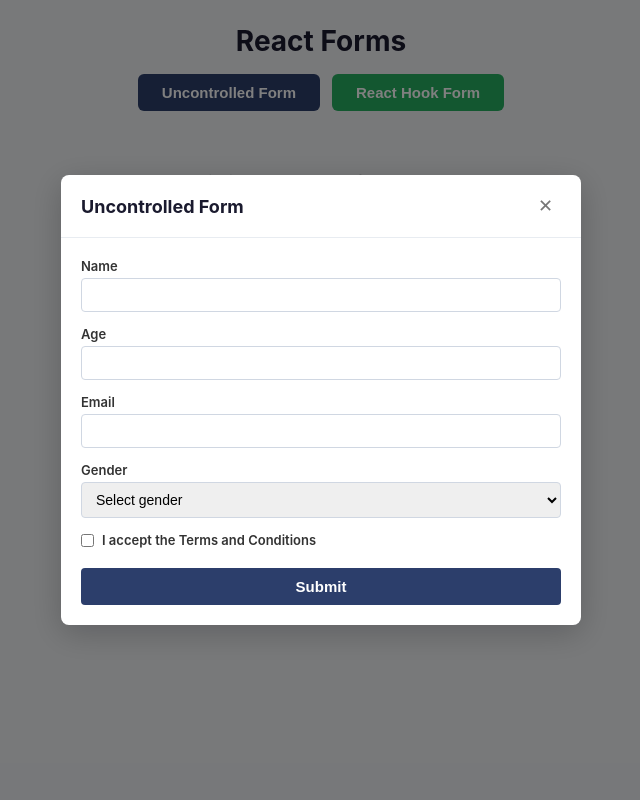
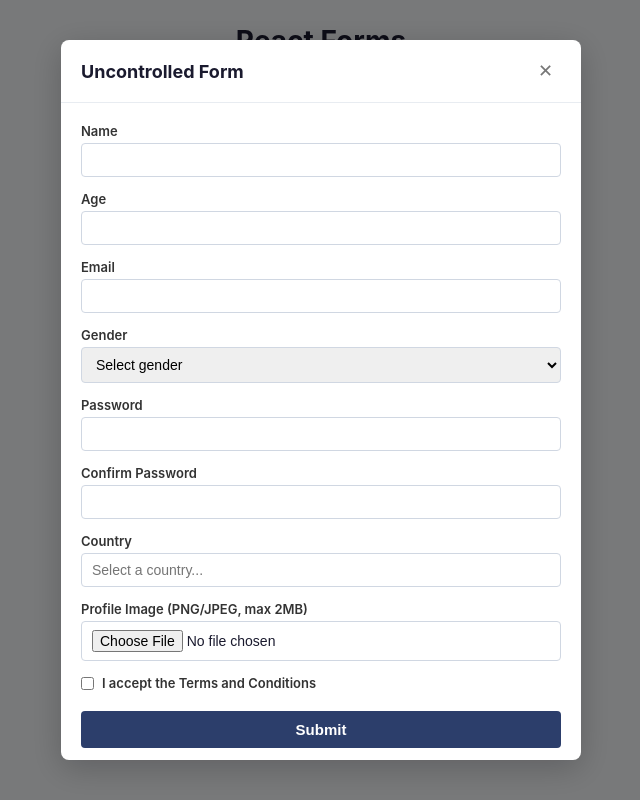
Before and after one commit to KarpovDmitriy/karpovdmitriy-REACT2026Q2, a React (Vite) app: page / in a window 1280 px wide. Both pictures are taken after a click on the button "Uncontrolled Form". Shown: the whole page, without its empty margins (319-959 px from the left). Built offline with nearby package versions, Linux system fonts and the light colour scheme.

Commit message:
feat: advanced fields - image, password, country

```diff
--- /dev/null
+++ b/src/components/CountryAutocomplete/CountryAutocomplete.tsx
@@ -0,0 +1,32 @@
+import { useFormStore } from '../../store/useFormStore';
+
+interface Props {
+  id: string;
+  value?: string;
+  onChange?: (value: string) => void;
+  inputRef?: React.Ref<HTMLInputElement>;
+}
+
+function CountryAutocomplete({ id, value, onChange, inputRef }: Props) {
+  const countries = useFormStore((s) => s.countries);
+  const listId = `${id}-list`;
+  return (
+    <>
+      <input
+        id={id}
+        name="country"
+        list={listId}
+        autoComplete="off"
+        placeholder="Select a country..."
+        ref={inputRef}
+        value={value}
+        onChange={onChange ? (e) => onChange(e.target.value) : undefined}
+      />
+      <datalist id={listId}>
+        {countries.map((c) => <option key={c} value={c} />)}
+      </datalist>
+    </>
+  );
+}
+
+export default CountryAutocomplete;
--- a/src/components/HookForm/HookForm.tsx
+++ b/src/components/HookForm/HookForm.tsx
@@ -1,49 +1,53 @@
+import { useState } from 'react';
 import { useForm } from 'react-hook-form';
+import { convertToBase64, validateImageFile } from '../../utils/imageUtils';
 import { useFormStore } from '../../store/useFormStore';
 import { FormData } from '../../types';
+import PasswordStrength from '../PasswordStrength/PasswordStrength';
+import CountryAutocomplete from '../CountryAutocomplete/CountryAutocomplete';
 import '../form.css';
 
 interface Props { onSuccess: () => void; }
-
-interface BasicFormValues { name: string; age: number; email: string; gender: string; acceptTerms: boolean; }
+interface FullFormValues { name: string; age: number; email: string; gender: string; acceptTerms: boolean; password: string; confirmPassword: string; country: string; image: string; }
 
 function HookForm({ onSuccess }: Props) {
   const addSubmission = useFormStore((s) => s.addSubmission);
-  const { register, handleSubmit } = useForm<BasicFormValues>({ defaultValues: { name: '', age: 0, email: '', gender: '', acceptTerms: false } });
+  const [imageError, setImageError] = useState('');
+  const { register, handleSubmit, watch, setValue } = useForm<FullFormValues>({
+    defaultValues: { name: '', age: 0, email: '', gender: '', acceptTerms: false, password: '', confirmPassword: '', country: '', image: '' },
+  });
+  const passwordValue = watch('password') || '';
 
-  const onSubmit = (values: BasicFormValues) => {
-    const data: FormData = { ...values, age: Number(values.age), password: '', confirmPassword: '', country: '', image: '' };
+  const onFileChange = async (e: React.ChangeEvent<HTMLInputElement>) => {
+    const file = e.target.files?.[0];
+    if (!file) { setImageError('Image is required.'); setValue('image', ''); return; }
+    const err = validateImageFile(file);
+    if (err) { setImageError(err); setValue('image', ''); return; }
+    setImageError('');
+    const base64 = await convertToBase64(file);
+    setValue('image', base64);
+  };
+
+  const onSubmit = (values: FullFormValues) => {
+    if (imageError) return;
+    const data: FormData = { ...values, age: Number(values.age) };
     addSubmission(data, 'hook-form');
     onSuccess();
   };
 
   return (
     <form className="form" onSubmit={handleSubmit(onSubmit)} noValidate>
-      <div className="form-field">
-        <label htmlFor="hf-name">Name</label>
-        <input id="hf-name" {...register('name')} type="text" />
+      <div className="form-field"><label htmlFor="hf-name">Name</label><input id="hf-name" {...register('name')} type="text" /></div>
+      <div className="form-field"><label htmlFor="hf-age">Age</label><input id="hf-age" {...register('age')} type="number" min="0" /></div>
+      <div className="form-field"><label htmlFor="hf-email">Email</label><input id="hf-email" {...register('email')} type="email" /></div>
+      <div className="form-field"><label htmlFor="hf-gender">Gender</label>
+        <select id="hf-gender" {...register('gender')} defaultValue=""><option value="" disabled>Select gender</option><option value="male">Male</option><option value="female">Female</option><option value="other">Other</option></select>
       </div>
-      <div className="form-field">
-        <label htmlFor="hf-age">Age</label>
-        <input id="hf-age" {...register('age')} type="number" min="0" />
-      </div>
-      <div className="form-field">
-        <label htmlFor="hf-email">Email</label>
-        <input id="hf-email" {...register('email')} type="email" />
-      </div>
-      <div className="form-field">
-        <label htmlFor="hf-gender">Gender</label>
-        <select id="hf-gender" {...register('gender')} defaultValue="">
-          <option value="" disabled>Select gender</option>
-          <option value="male">Male</option>
-          <option value="female">Female</option>
-          <option value="other">Other</option>
-        </select>
-      </div>
-      <div className="form-field form-checkbox">
-        <input id="hf-terms" {...register('acceptTerms')} type="checkbox" />
-        <label htmlFor="hf-terms">I accept the Terms and Conditions</label>
-      </div>
+      <div className="form-field"><label htmlFor="hf-password">Password</label><input id="hf-password" {...register('password')} type="password" /><PasswordStrength password={passwordValue} /></div>
+      <div className="form-field"><label htmlFor="hf-confirmPassword">Confirm Password</label><input id="hf-confirmPassword" {...register('confirmPassword')} type="password" /></div>
+      <div className="form-field"><label htmlFor="hf-country">Country</label><CountryAutocomplete id="hf-country" value={watch('country')} onChange={(v) => setValue('country', v)} /></div>
+      <div className="form-field"><label htmlFor="hf-image">Profile Image (PNG/JPEG, max 2MB)</label><input id="hf-image" type="file" accept=".png,.jpg,.jpeg" onChange={onFileChange} /><span className="form-error">{imageError}</span></div>
+      <div className="form-field form-checkbox"><input id="hf-terms" {...register('acceptTerms')} type="checkbox" /><label htmlFor="hf-terms">I accept the Terms and Conditions</label></div>
       <button type="submit" className="form-submit">Submit</button>
     </form>
   );
--- /dev/null
+++ b/src/components/PasswordStrength/PasswordStrength.css
@@ -0,0 +1,6 @@
+.pw-strength { margin-top: 4px; }
+.pw-bar-track { height: 4px; background: #e8ecf1; border-radius: 2px; overflow: hidden; }
+.pw-bar-fill { height: 100%; transition: width 0.3s, background 0.3s; border-radius: 2px; }
+.pw-label { font-size: 12px; font-weight: 600; display: block; margin-top: 2px; }
+.pw-checklist { list-style: none; padding: 0; margin: 4px 0 0; display: flex; flex-wrap: wrap; gap: 4px 12px; font-size: 11px; color: #999; }
+.pw-checklist .met { color: #2ecc71; }
--- /dev/null
+++ b/src/components/PasswordStrength/PasswordStrength.tsx
@@ -0,0 +1,27 @@
+import { checkPasswordStrength } from '../../utils/passwordStrength';
+import './PasswordStrength.css';
+
+interface Props { password: string; }
+
+function PasswordStrength({ password }: Props) {
+  if (!password) return null;
+  const s = checkPasswordStrength(password);
+  const colors = ['#e74c3c', '#e67e22', '#f1c40f', '#2ecc71'];
+  const labels = ['Weak', 'Fair', 'Good', 'Strong'];
+  return (
+    <div className="pw-strength">
+      <div className="pw-bar-track">
+        <div className="pw-bar-fill" style={{ width: `${s.score * 25}%`, background: colors[s.score - 1] || '#e74c3c' }} />
+      </div>
+      <span className="pw-label" style={{ color: colors[s.score - 1] || '#e74c3c' }}>{labels[s.score - 1] || 'Weak'}</span>
+      <ul className="pw-checklist">
+        <li className={s.hasUppercase ? 'met' : ''}>1 uppercase letter</li>
+        <li className={s.hasLowercase ? 'met' : ''}>1 lowercase letter</li>
+        <li className={s.hasNumber ? 'met' : ''}>1 number</li>
+        <li className={s.hasSpecial ? 'met' : ''}>1 special character</li>
+      </ul>
+    </div>
+  );
+}
+
+export default PasswordStrength;
--- a/src/components/UncontrolledForm/UncontrolledForm.tsx
+++ b/src/components/UncontrolledForm/UncontrolledForm.tsx
@@ -1,6 +1,9 @@
-import { useRef, FormEvent } from 'react';
+import { useRef, useState, FormEvent } from 'react';
+import { convertToBase64, validateImageFile } from '../../utils/imageUtils';
 import { useFormStore } from '../../store/useFormStore';
 import { FormData } from '../../types';
+import PasswordStrength from '../PasswordStrength/PasswordStrength';
+import CountryAutocomplete from '../CountryAutocomplete/CountryAutocomplete';
 import '../form.css';
 
 interface Props { onSuccess: () => void; }
@@ -8,21 +11,28 @@ interface Props { onSuccess: () => void; }
 function UncontrolledForm({ onSuccess }: Props) {
   const addSubmission = useFormStore((s) => s.addSubmission);
   const formRef = useRef<HTMLFormElement>(null);
+  const [password, setPassword] = useState('');
 
-  const handleSubmit = (e: FormEvent) => {
+  const handleSubmit = async (e: FormEvent) => {
     e.preventDefault();
     if (!formRef.current) return;
     const fd = new window.FormData(formRef.current);
+    const imageFile = (formRef.current.elements.namedItem('imageFile') as HTMLInputElement)?.files?.[0];
+    let imageBase64 = '';
+    if (imageFile) {
+      const err = validateImageFile(imageFile);
+      if (!err) imageBase64 = await convertToBase64(imageFile);
+    }
     const data: FormData = {
       name: (fd.get('name') as string) || '',
       age: Number(fd.get('age')) || 0,
       email: (fd.get('email') as string) || '',
       gender: (fd.get('gender') as string) || '',
       acceptTerms: fd.get('acceptTerms') === 'on',
-      password: '',
-      confirmPassword: '',
-      country: '',
-      image: '',
+      password: (fd.get('password') as string) || '',
+      confirmPassword: (fd.get('confirmPassword') as string) || '',
+      country: (fd.get('country') as string) || '',
+      image: imageBase64,
     };
     addSubmission(data, 'uncontrolled');
     onSuccess();
@@ -30,31 +40,17 @@ function UncontrolledForm({ onSuccess }: Props) {
 
   return (
     <form className="form" ref={formRef} onSubmit={handleSubmit} noValidate>
-      <div className="form-field">
-        <label htmlFor="uc-name">Name</label>
-        <input id="uc-name" name="name" type="text" />
+      <div className="form-field"><label htmlFor="uc-name">Name</label><input id="uc-name" name="name" type="text" /></div>
+      <div className="form-field"><label htmlFor="uc-age">Age</label><input id="uc-age" name="age" type="number" min="0" /></div>
+      <div className="form-field"><label htmlFor="uc-email">Email</label><input id="uc-email" name="email" type="email" /></div>
+      <div className="form-field"><label htmlFor="uc-gender">Gender</label>
+        <select id="uc-gender" name="gender" defaultValue=""><option value="" disabled>Select gender</option><option value="male">Male</option><option value="female">Female</option><option value="other">Other</option></select>
       </div>
-      <div className="form-field">
-        <label htmlFor="uc-age">Age</label>
-        <input id="uc-age" name="age" type="number" min="0" />
-      </div>
-      <div className="form-field">
-        <label htmlFor="uc-email">Email</label>
-        <input id="uc-email" name="email" type="email" />
-      </div>
-      <div className="form-field">
-        <label htmlFor="uc-gender">Gender</label>
-        <select id="uc-gender" name="gender" defaultValue="">
-          <option value="" disabled>Select gender</option>
-          <option value="male">Male</option>
-          <option value="female">Female</option>
-          <option value="other">Other</option>
-        </select>
-      </div>
-      <div className="form-field form-checkbox">
-        <input id="uc-terms" name="acceptTerms" type="checkbox" />
-        <label htmlFor="uc-terms">I accept the Terms and Conditions</label>
-      </div>
+      <div className="form-field"><label htmlFor="uc-password">Password</label><input id="uc-password" name="password" type="password" onChange={(e) => setPassword(e.target.value)} /><PasswordStrength password={password} /></div>
+      <div className="form-field"><label htmlFor="uc-confirmPassword">Confirm Password</label><input id="uc-confirmPassword" name="confirmPassword" type="password" /></div>
+      <div className="form-field"><label htmlFor="uc-country">Country</label><CountryAutocomplete id="uc-country" /></div>
+      <div className="form-field"><label htmlFor="uc-image">Profile Image (PNG/JPEG, max 2MB)</label><input id="uc-image" name="imageFile" type="file" accept=".png,.jpg,.jpeg" /></div>
+      <div className="form-field form-checkbox"><input id="uc-terms" name="acceptTerms" type="checkbox" /><label htmlFor="uc-terms">I accept the Terms and Conditions</label></div>
       <button type="submit" className="form-submit">Submit</button>
     </form>
   );
--- /dev/null
+++ b/src/utils/imageUtils.ts
@@ -0,0 +1,27 @@
+const ALLOWED_TYPES = ['image/png', 'image/jpeg'];
+const MAX_SIZE_BYTES = 2 * 1024 * 1024; // 2MB
+
+export function validateImageFile(file: File): string | null {
+  if (!ALLOWED_TYPES.includes(file.type)) {
+    return 'Image must be PNG or JPEG format.';
+  }
+  if (file.size > MAX_SIZE_BYTES) {
+    return 'Image must be smaller than 2MB.';
+  }
+  return null;
+}
+
+export function convertToBase64(file: File): Promise<string> {
+  return new Promise((resolve, reject) => {
+    const reader = new FileReader();
+    reader.onload = () => {
+      if (typeof reader.result === 'string') {
+        resolve(reader.result);
+      } else {
+        reject(new Error('Failed to read file.'));
+      }
+    };
+    reader.onerror = () => reject(new Error('Failed to read file.'));
+    reader.readAsDataURL(file);
+  });
+}
```
Also changed, not shown: src/utils/passwordStrength.ts (added, +12 -0 lines).
